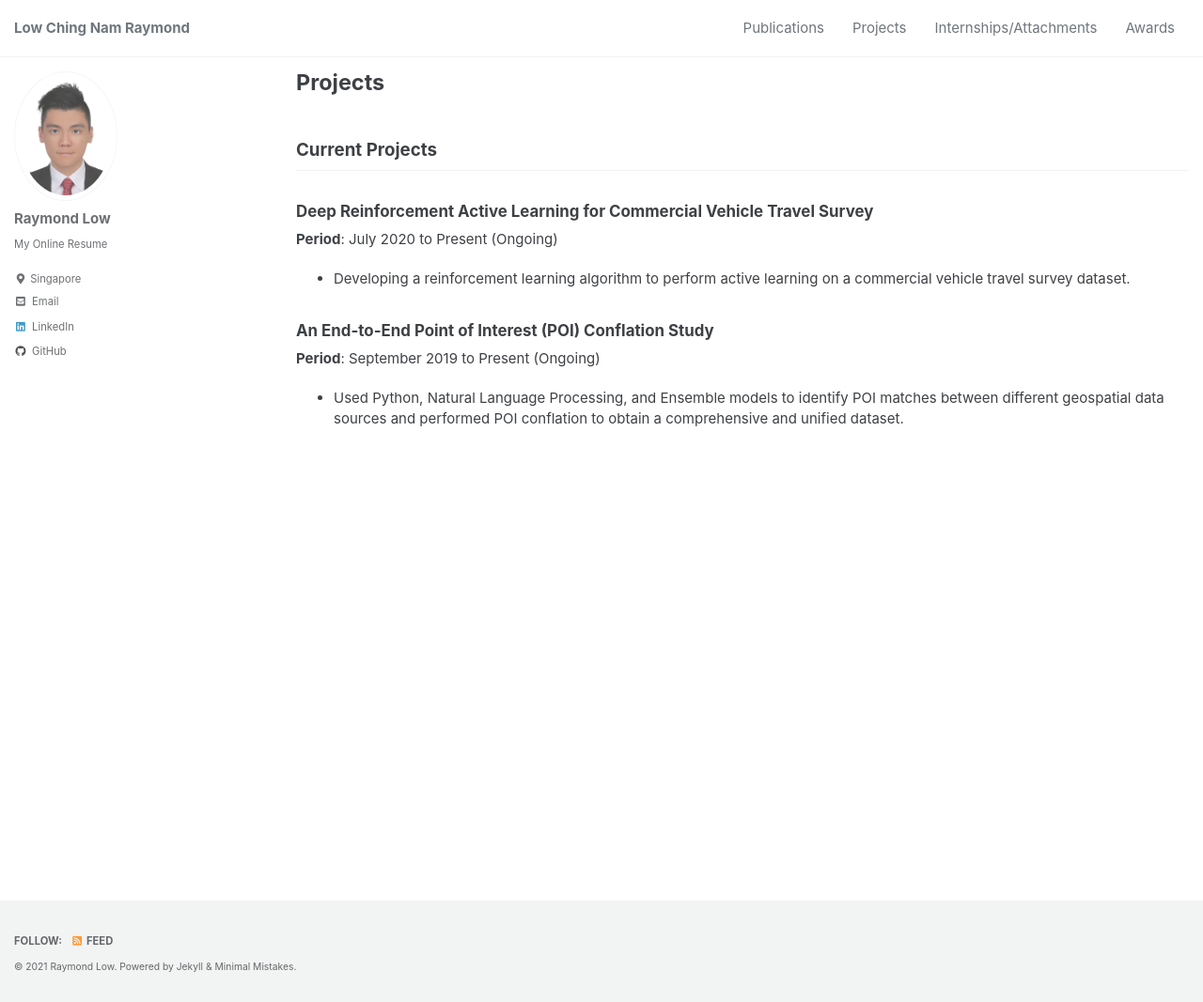
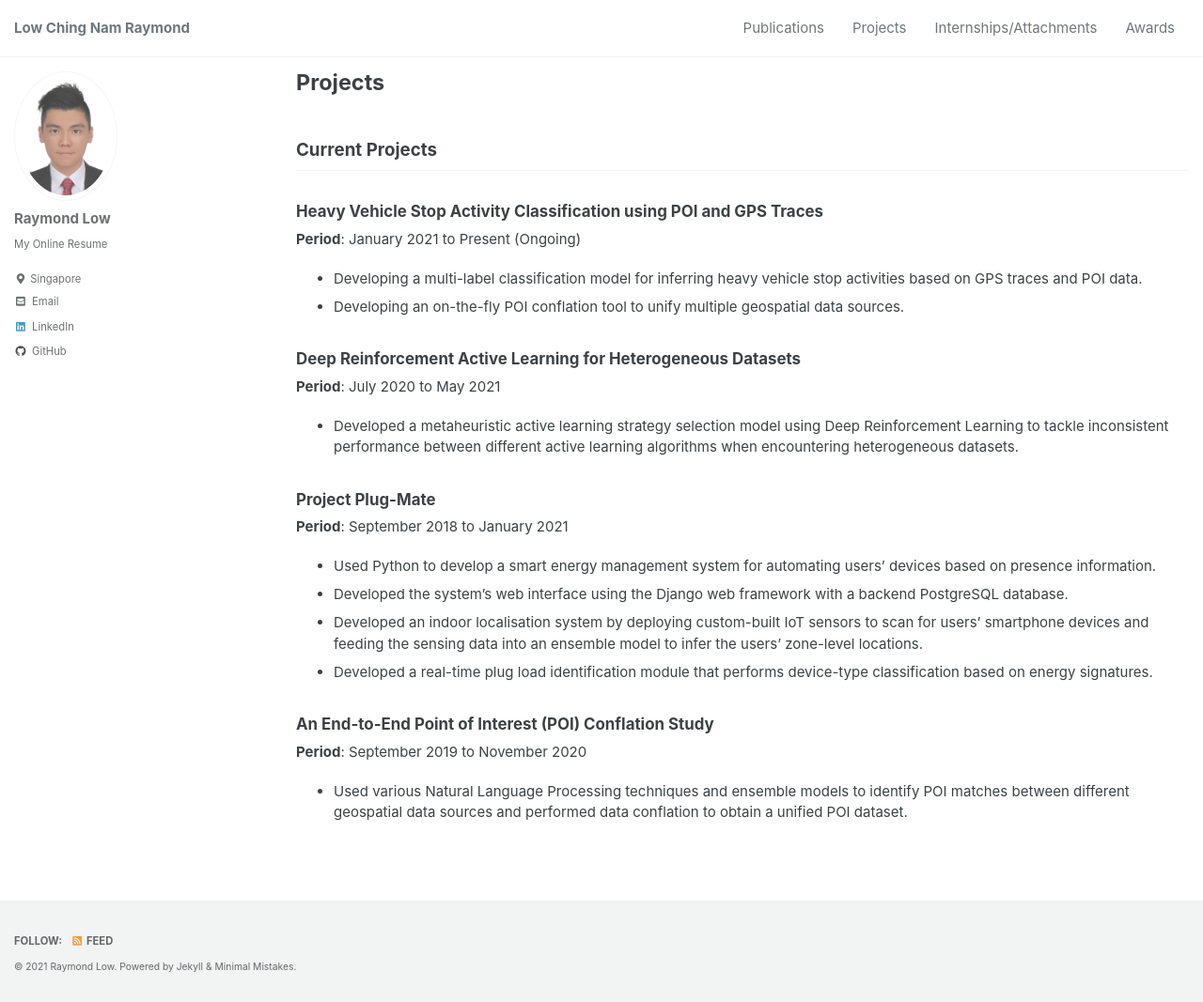
Before and after one commit to iamraymondlow/iamraymondlow.github.io, a Jekyll site: the page built from _pages/projects.html, in a window 1280 px wide and 1067 px high. Shown: the whole window at 94% size. Built offline with Jekyll 4.4.1, drawn with Linux system fonts in a browser that asks for light colours; cached includes are drawn as plain includes.

Commit message:
update personal website with latest achievements

```diff
--- a/_config.yml
+++ b/_config.yml
@@ -100,7 +100,7 @@ author:
   email            : "raymond_low@mymail.sutd.edu.sg"
   github           : "iamraymondlow"
   linkedin         : "iamraymondlow"
-  researchgate     : "https://www.researchgate.net/profile/Raymond_Low2"
+  researchgate     : "Raymond_Low2"
   googlescholar    : "https://scholar.google.com/citations?hl=en&user=QfL2OW-jNeQC&view_op=list_works&gmla=AJsN-F4U7cnGG-ZhS6nIbr_qFthE7RpE5YiNYPE7iAIkhGB50DNaLA1JZxIyt8VJNuugMri2VvpIm03HGmmkLASSrcyyQS_cMDkuSyIqeVFVyrlPLI6De3E"
   orcid            : "https://orcid.org/0000-0003-3885-0812"
 
--- a/_pages/awards.html
+++ b/_pages/awards.html
@@ -7,6 +7,19 @@ permalink: /awards/
 ---
 
 <div>
+    <div>
+        <div class="company_name">
+            <img class="company_icon" align="left" width="45" height="45" src="/assets/images/sdsc.png" style="top: -10px">
+            <h2>Singapore Data Science Consortium (SDSC) Dissertation Research Fellowship 2021</h2>
+        </div>
+        <p><strong>Period</strong>: March 2021</p>
+        <ul>
+            <li>The award aims to recognise innovative and impactful works related to Data Science and the use of real-world datasets.</li>
+            <li>One of the ten recipients for the award.</li>
+        </ul>
+    </div>
+
+
     <div>
         <div class="company_name">
             <img class="company_icon" align="left" width="45" height="45" src="/assets/images/grab.png" style="top: -10px">
--- a/_pages/internships.md
+++ b/_pages/internships.md
@@ -7,6 +7,21 @@ permalink: /internships/
 ---
 
 <div class="company_name">
+<img class="company_icon" align="left" width="50" height="50" src="/assets/images/p&g.jpeg" style="top: -10px">
+<h2>
+Procter & Gamble, Singapore
+</h2>
+</div>
+
+**Location**: Singapore\
+**Period**: January 2021 to Present\
+*Intern, Data Science, Information Technology Function*
+* Developing a coin laundromat location screener that predicts store profitability based on nearby competitors, point of interest information, socio-demographics, nearby blockers, and store layout using XGBoost.
+* Developed a web scrapper to estimate competitor revenue data based on machine operation status using AWS Lambda.
+* Led weekly updates with business units on model development progress.
+
+
+<div class="company_name">
 <img class="company_icon" align="left" width="50" height="50" src="/assets/images/astar.png" style="top: -10px">
 <h2>
 Agency for Science Technology and Research
@@ -14,10 +29,10 @@ Agency for Science Technology and Research
 </div>
 
 **Location**: Singapore\
-**Period**: March 2020 to Present (Ongoing)\
+**Period**: March 2020 to July 2020\
 *Visiting Researcher, Institute for Infocomm Research (I2R), Machine Intellection*
-* Developing a reinforcement learning algorithm to perform active learning using Pytorch to address sparsely labelled datasets.
-* Worked on a geospatial point of interest and taxi trajectory dataset to perform land use classification using active learning algorithms and interpretable machine learning.
+* Developed a metaheuristic active learning strategy selection model using Deep Reinforcement Learning to ensure robust performance across heterogeneous datasets.
+* Conducted an exploratory study on land use classification by combining geospatial point of interest and taxi trajectory datasets with Active Learning and Interpretable Machine Learning.
 
 
 <div class="company_name">
@@ -31,7 +46,7 @@ Deloitte Digital
 **Period**: February 2017 to July 2017 (6 months)\
 *Intern, Project Management & Change Management, Management Consulting*
 * Worked on a major digital transformation project with one of Asia’s largest real estate companies.
-* Maintained the project’s RAID log, Decision log, and Action log during his stint in the PMO team.
+* Maintained the project’s RAID log, Decision log, and Action log during my stint in the Project Management Office team.
 * Facilitated daily stand-up sessions between project team and the client’s PMO team.
 
 
--- a/_pages/projects.html
+++ b/_pages/projects.html
@@ -10,29 +10,38 @@ permalink: /projects/
   <h2>Current Projects</h2>
 
   <div>
-    <h3>Deep Reinforcement Active Learning for Commercial Vehicle Travel Survey</h3>
-    <p><strong>Period</strong>: July 2020 to Present (Ongoing)</p>
+    <h3>Heavy Vehicle Stop Activity Classification using POI and GPS Traces</h3>
+    <p><strong>Period</strong>: January 2021 to Present (Ongoing)</p>
     <ul>
-      <li>Developing a reinforcement learning algorithm to perform active learning on a commercial vehicle travel survey dataset.</li>
+      <li>Developing a multi-label classification model for inferring heavy vehicle stop activities based on GPS traces and POI data.</li>
+      <li>Developing an on-the-fly POI conflation tool to unify multiple geospatial data sources.</li>
+    </ul>
+  </div>
+
+  <div>
+    <h3>Deep Reinforcement Active Learning for Heterogeneous Datasets</h3>
+    <p><strong>Period</strong>: July 2020 to May 2021</p>
+    <ul>
+      <li>Developed a metaheuristic active learning strategy selection model using Deep Reinforcement Learning to tackle inconsistent performance between different active learning algorithms when encountering heterogeneous datasets.</li>
+    </ul>
+  </div>
+
+  <div>
+    <h3>Project Plug-Mate</h3>
+    <p><strong>Period</strong>: September 2018 to January 2021</p>
+    <ul>
+      <li>Used Python to develop a smart energy management system for automating users’ devices based on presence information.</li>
+      <li>Developed the system’s web interface using the Django web framework with a backend PostgreSQL database.</li>
+      <li>Developed an indoor localisation system by deploying custom-built IoT sensors to scan for users’ smartphone devices and feeding the sensing data into an ensemble model to infer the users’ zone-level locations.</li>
+      <li>Developed a real-time plug load identification module that performs device-type classification based on energy signatures.</li>
     </ul>
   </div>
 
   <div>
     <h3>An End-to-End Point of Interest (POI) Conflation Study</h3>
-    <p><strong>Period</strong>: September 2019 to Present (Ongoing)</p>
+    <p><strong>Period</strong>: September 2019 to November 2020</p>
     <ul>
-      <li>Used Python, Natural Language Processing, and Ensemble models to identify POI matches between different geospatial data sources and performed POI conflation to obtain a comprehensive and unified dataset.</li>
+      <li>Used various Natural Language Processing techniques and ensemble models to identify POI matches between different geospatial data sources and performed data conflation to obtain a unified POI dataset.</li>
     </ul>
   </div>
-
-<!--  <div>-->
-<!--    <h3>Project Plug-Mate</h3>-->
-<!--    <p><strong>Period</strong>: September 2018 to Present (Ongoing)</p>-->
-<!--    <ul>-->
-<!--      <li>Used Python to develop a smart energy management system for automating users’ devices based on presence information.</li>-->
-<!--      <li>Developed the system’s web interface using the Django web framework with a backend PostgreSQL database.</li>-->
-<!--      <li>Developed an indoor localisation system by deploying Raspberry Pi to scan for users’ smartphone devices and feeding the sensing data into an ensemble model to infer the users’ room-level locations.</li>-->
-<!--      <li>Developed a real-time plug load identification module that performs device-type classification based on energy signatures.</li>-->
-<!--    </ul>-->
-<!--  </div>-->
 </div>
--- a/_pages/publications.html
+++ b/_pages/publications.html
@@ -8,25 +8,51 @@ permalink: /publications/
 
 <div>
   <h2>
-    Manuscript (in-progress)
+    Manuscript Under Review or in Preparation
   </h2>
 
   <div>
     <h3>An End-to-End Point of Interest (POI) Conflation Framework</h3>
-    <p>(with Zeynep Duygu Tekler, Kenny Tsu Wei Choo and Lucienne Blessing)</p>
+    <p>(with Zeynep Duygu Tekler and Lynette Cheah)</p>
     <p><em>IEEE Transactions on Knowledge and Data Engineering, IEEE</em></p>
   </div>
 
   <div>
-    <h3>User Perceptions and Adoption of Plug Load Management Systems in the Workplace</h3>
-    <p>(with Zeynep Duygu Tekler, Kenny Tsu Wei Choo and Lucienne Blessing)</p>
-    <p><em>The ACM CHI 2021 Conference on Human Factors in Computing Systems, Yokohama, Japan</em></p>
+    <h3>Point of Interest (POI) Data Validation Methods: An Urban Case Study</h3>
+    <p>(with Lih Wei Yeow, Yu Xiang Tan and Lynette Cheah)</p>
+    <p><em>MDPI</em></p>
   </div>
 
   <div>
-    <h3>Perceptions on the Adoption of Smart Energy Management Systems for Plug Loads in the Workplace: Motivations, Concerns and Implications</h3>
+    <h3>Plug-Mate: An Occupancy-Driven Smart Energy Management System for Plug Loads in Smart Buildings</h3>
+    <p>(with Zeynep Duygu Tekler and Lucienne Blessing)</p>
+    <p><em>Applied Energy, Elsevier.</em></p>
+  </div>
+
+  <div>
+    <h3>Perceptions on the Adoption of Smart Energy Management Systems for Plug Loads in the Workplace: Policy and Design Implications</h3>
     <p>(with Zeynep Duygu Tekler and Lucienne Blessing)</p>
     <p><em>Energy Policy, Elsevier</em></p>
+  </div>
+
+  <div>
+    <h3>An IoT Framework for Occupancy-Driven Smart Energy Management Systems in Smart Buildings</h3>
+    <p>(with Zeynep Duygu Tekler, Yuen Chau, and Lucienne Blessing)</p>
+    <p><em>IEEE Journal of Internet of Things, IEEE</em></p>
+  </div>
+
+</div>
+
+
+<div>
+  <h2>
+    2021
+  </h2>
+
+  <div>
+    <h3>User Perceptions and Adoption of Plug Load Management Systems in the Workplace</h3>
+    <p>(with Zeynep Duygu Tekler, Kenny Tsu Wei Choo and Lucienne Blessing)</p>
+    <p><em>Extended Abstracts of the 2021 ACM CHI Conference on Human Factors in Computing Systems, Yokohama, Japan</em></p>
   </div>
 </div>
 
```
Also changed, not shown: index.html (+5 -3 lines), assets/images/p&g.jpeg (added), assets/images/sdsc.png (added).
